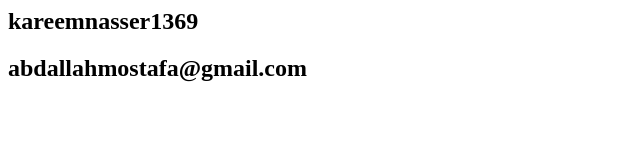
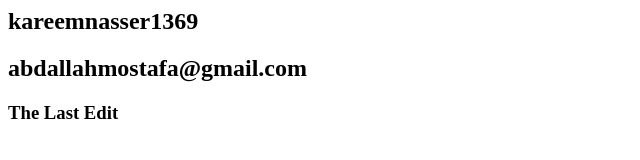
Before and after one commit to kareem-n/testRepo, a plain HTML site: page index.html in a window 1280 px wide. Shown: the whole page, without its empty margins (0-640 px from the left). Drawn offline with Linux system fonts and the light colour scheme.

Commit message:
Add last edit in index.html

```diff
--- a/index.html
+++ b/index.html
@@ -1,2 +1,3 @@
 <h2>kareemnasser1369</h2>
 <h2>abdallahmostafa@gmail.com</h2>
+<h3>The Last Edit</h3>
```
